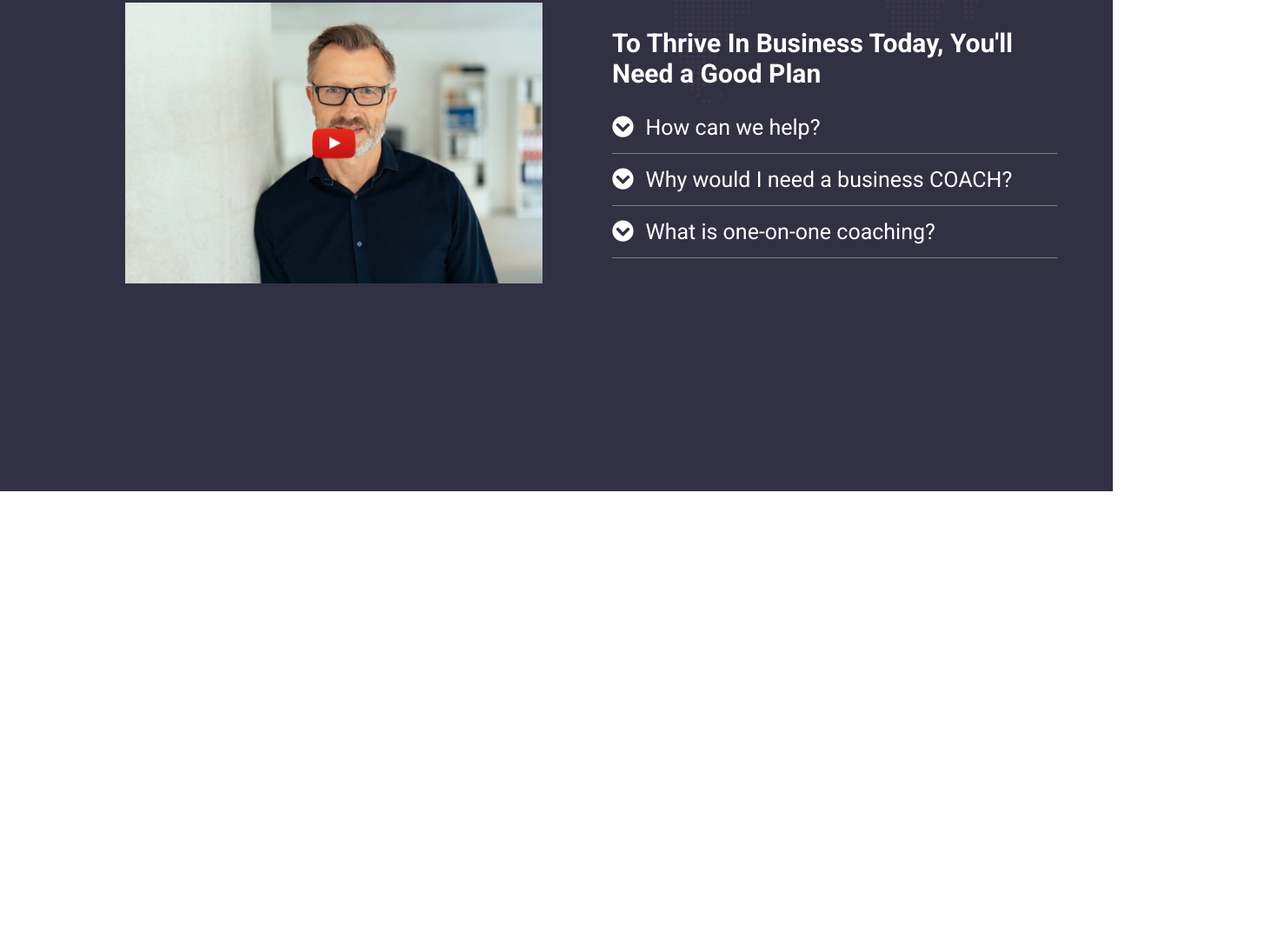
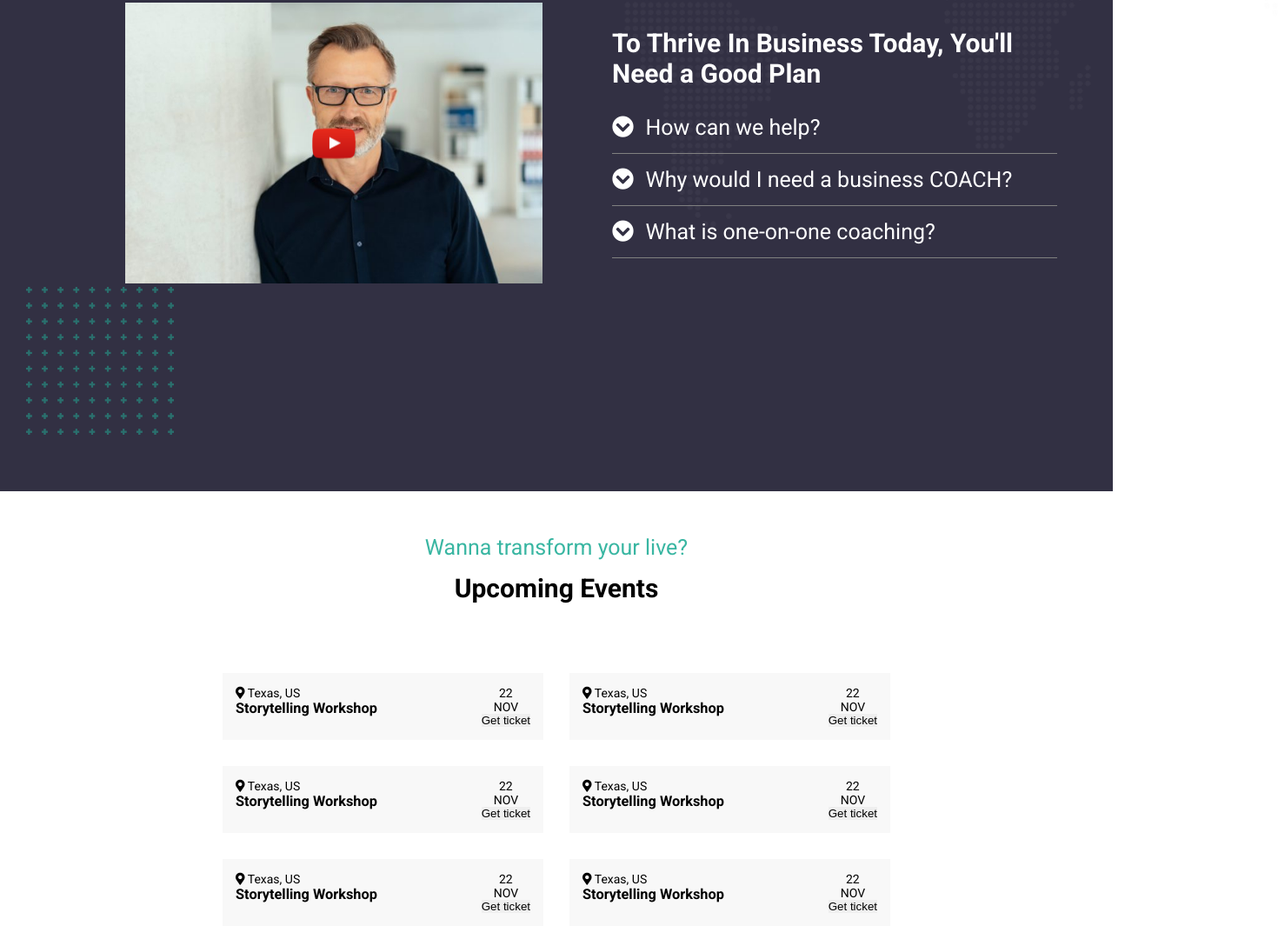
Before and after one commit to Vsevolod230287/proj-html-vuejs, a website: page index.html in a window 1280 px wide. Shown: the part 3237-4317 px from the top of the page at 87% size, 1470 px wide, since content can reach past the window. Before the commit the page ends 3802 px from the top, so only its background shows below. Drawn offline with nearby package versions, Linux system fonts and the light colour scheme.

Commit message:
Layout section  Events fatto

```diff
--- a/index.html
+++ b/index.html
@@ -67,7 +67,10 @@
         <div class="container">
           <div class="title-section">
             <h2>Let's Dream Together</h2>
-            <p>We are pioneers of the digital approach, using leading-edge technology to simplify procedutres and apply executive coaching in the new age of digitalization.</p>
+            <p>
+              We are pioneers of the digital approach, using leading-edge technology to simplify
+               procedutres and apply executive coaching in the new age of digitalization.
+             </p>
 
           </div>
 
@@ -153,6 +156,7 @@
                       <h2>{{img.h2 }}</h2>
                       <p>{{ img.p}}</p>
                     </div>
+
                     <div class="discover-now">
                       <span>Discover now <i class="fas fa-long-arrow-alt-right"></i></span>
                     </div>
@@ -199,11 +203,12 @@
 
       </section>
       <section class="thrive">
-<img class="globe" src="./dist\business\images\background-map-dots-top-right-transparent.png" alt="">
+        <img class="dots-square" src="./dist/business/images/maxcoach-shape-07.png" alt="">
+        <img class="globe" src="./dist/business/images/background-map-dots-top-right-transparent.png" alt="">
         <div class="thrive-left">
           <div class="thrive-youtube">
-            <img class="youtube" src="./dist\business\images\icon-youtube-play.png" alt="">
-            <img src="./dist\business\images\home-business-video-poster-670x450.jpg" alt="">
+            <img class="youtube" src="./dist/business/images/icon-youtube-play.png" alt="">
+            <img src="./dist/business/images/home-business-video-poster-670x450.jpg" alt="">
           </div>
         </div>
 
@@ -215,23 +220,43 @@
             <h1>To Thrive In Business Today, You'll Need a Good Plan</h1>
             <div class="thrive-dropdown">
               <div class="thrive-info" v-for="thrive in thriveInfo">
-                <span @click="showX" ><i class="fas fa-chevron-circle-down"></i></span>
+                <span @click="showX"><i class="fas fa-chevron-circle-down"></i></span>
                 <span @click="showY"><i class="fas fa-chevron-circle-up none"></i></span>
                 <span class="second">{{thrive.span}}</span>
                 <p class="none">{{thrive.p}}</p>
-
               </div>
-
             </div>
           </div>
+      </section>
 
+
+      <section class="events">
+        <div class="events-container">
+          <div class="events-header">
+            <p>Wanna transform your live?</p>
+            <h1>Upcoming Events</h1>
+          </div>
+          <div class="cards">
+
+            <div class="card" v-for="event in enventsInfo">
+              <div class="card-wrapper">
+              <div class="left">
+                <span><i class="fas fa-map-marker-alt"></i> Texas, US</span>
+                <h3>Storytelling Workshop</h3>
+              </div>
+              <div class="right">
+                <span>22</span>
+                <span>NOV</span>
+                <button type="button" name="button">Get ticket</button>
+              </div>
+                  </div>
+            </div>
+          </div>
+        </div>
 
       </section>
 
 
-      <section class="events">
-
-      </section>
     </main>
     <footer>
 
--- a/src/scss/partials/_main.scss
+++ b/src/scss/partials/_main.scss
@@ -333,11 +333,17 @@ main {
     height: 800px;
     background-color: #323043;
 
+    img.dots-square {
+      position: absolute;
+      bottom: 65px;
+      left: 30px;
+    }
+
     img.globe {
-      width: 50%;
+      width: 70%;
       position: absolute;
       top: 0;
-      right: 0;
+      right: -190px;
     }
 
     .thrive-left {
@@ -379,6 +385,7 @@ main {
       .thrive-info {
         padding: 15px 0;
         border-bottom: 1px solid grey;
+
         i {
           padding-right: 10px;
         }
@@ -393,13 +400,65 @@ main {
         }
       }
     }
+  }
 
-    section.events {
-      height: 500px;
+  section.events {
+    height: 500px;
+
+    .events-container {
+      width: 60%;
+      margin: 0 auto;
+
+      .events-header {
+        padding: 50px;
+        text-align: center;
+
+        p {
+          color: #39B6A2;
+          font-size: 25px;
+          padding-bottom: 15px;
+        }
+
+        h1 {
+          font-size: 30px;
+          padding-bottom: 15px;
+        }
+      }
+
+      .cards {
+        display: flex;
+        flex-wrap: wrap;
+        margin: 0 -15px;
+
+        .card {
+          width: calc(100%/2);
+          padding: 0 15px;
+          margin: 15px 0;
+
+          .card-wrapper {
+            padding: 15px;
+            background-color: #F8F8F8;
+            display: flex;
+            justify-content: space-between;
+            width: 100%;
+
+            .left {
+              display: flex;
+              flex-direction: column;
+            }
+
+            .right {
+              align-items: center;
+              display: flex;
+              flex-direction: column;
+            }
+          }
+        }
+      }
     }
   }
+}
 
-  .none {
-    display: none;
-  }
+.none {
+  display: none;
 }
```
Also changed, not shown: dist/css/master.css, dist/js/main.js.
